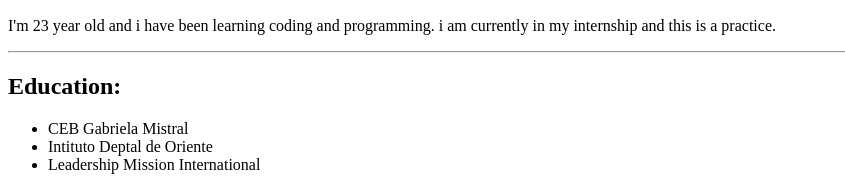
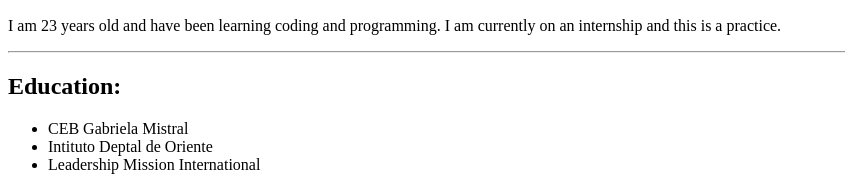
Before and after one commit to AngelicaReyes2000/html-review-project, a plain HTML site: page index.html in a window 1280 px wide. Shown: the part 383-570 px from the top of the page, 0-845 px from the left. Drawn offline with Linux system fonts and the light colour scheme.

Commit message:
index: updating info

```diff
--- a/index.html
+++ b/index.html
@@ -9,8 +9,8 @@
     <h1>Angelica Reyes</h1>
     <img src="./image/img1.jpg" alt="Angelica's picture" />
     <p>
-      I'm 23 year old and i have been learning coding and programming. i am
-      currently in my internship and this is a practice.
+      I am 23 years old and have been learning coding and programming. I am
+      currently on an internship and this is a practice.
     </p>
     <hr />
     <h2>Education:</h2>
```
